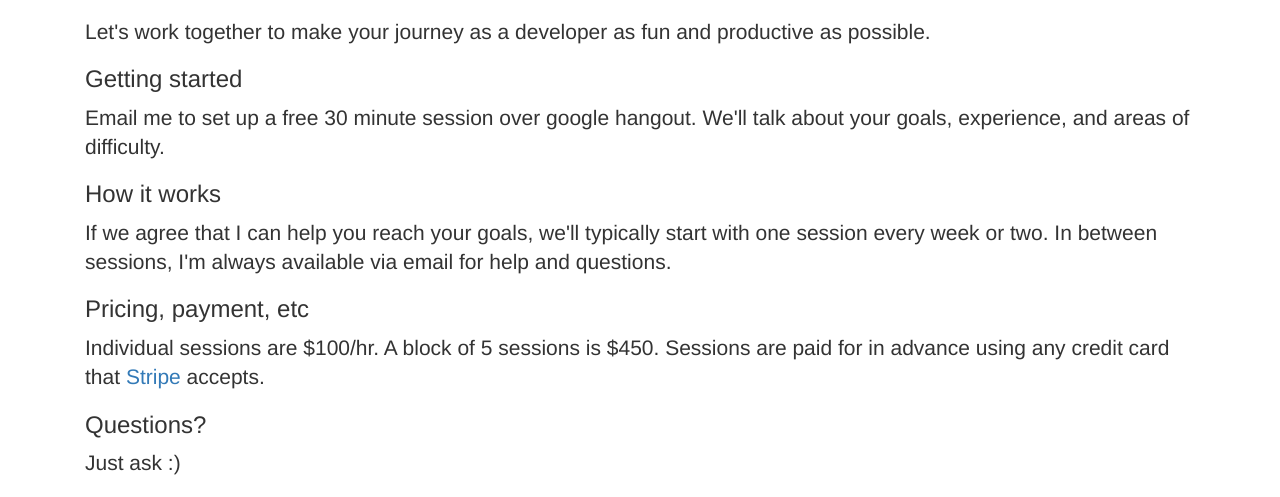
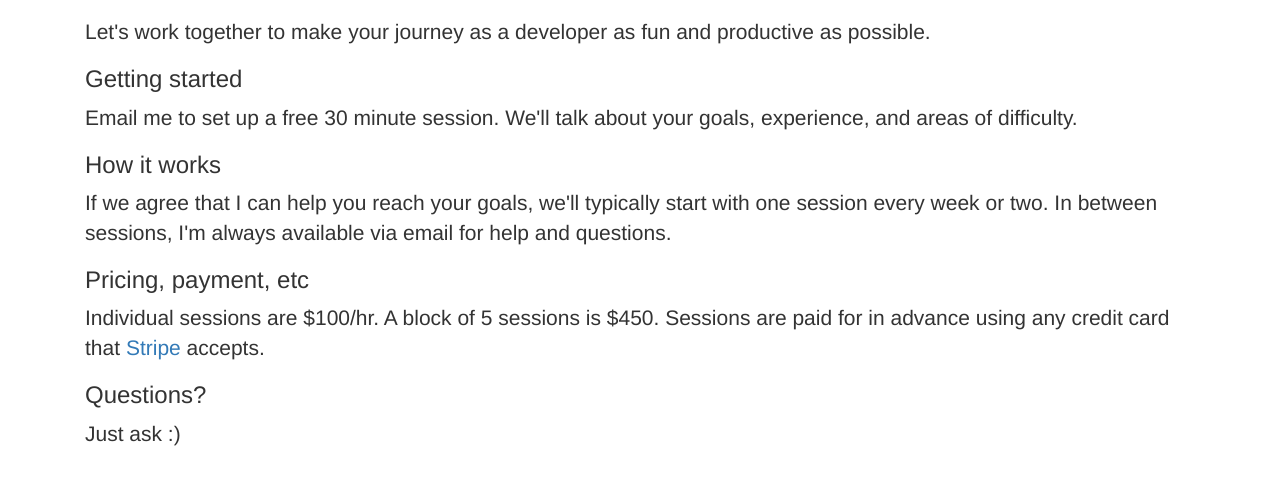
Before and after one commit to montague/montague.github.com, a plain HTML site: page index.html in a window 1280 px wide. Shown: the part 341-838 px from the top of the page. After the commit the page ends 809 px from the top, so only its background shows below. Drawn offline with nearby package versions, Linux system fonts and the light colour scheme.

Commit message:
simplify

```diff
--- a/index.html
+++ b/index.html
@@ -51,7 +51,7 @@ var wpflepq = [' ','s','l','>','a','m','s','l','s',':','.','a','<','l','"','h','
         </p>
         <h3>Getting started</h3>
         <p class="lead">
-          Email me to set up a free 30 minute session over google hangout. We'll talk about your goals, experience, and areas of difficulty.
+          Email me to set up a free 30 minute session. We'll talk about your goals, experience, and areas of difficulty.
         </p>
         <h3>How it works</h3>
         <p class="lead">
```
